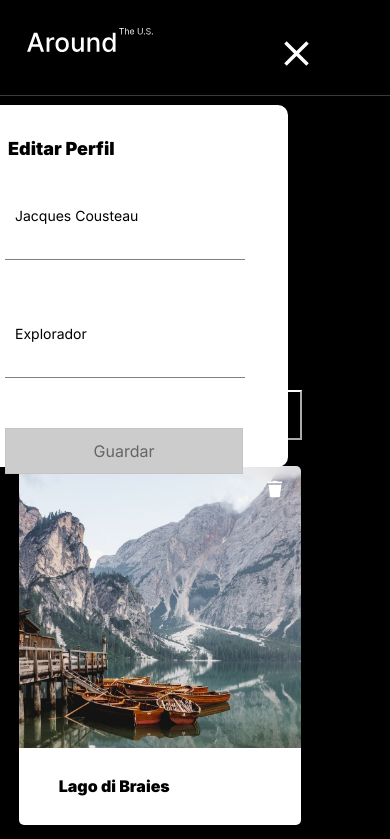
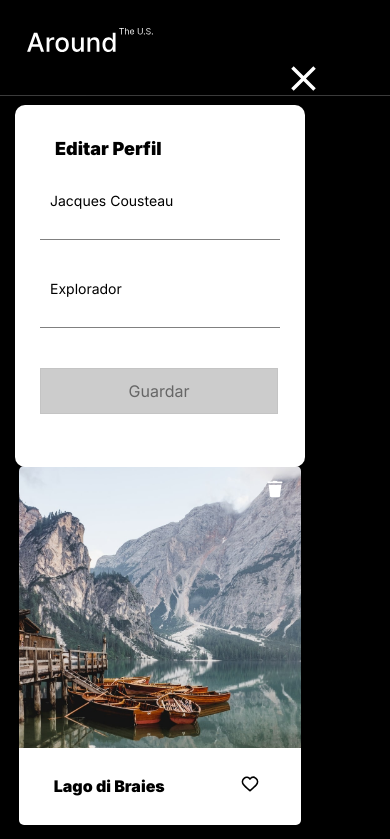
Before and after one commit to lily-lopez06/web_project_around, a website with bundled scripts: page index.html in a window 390 px wide. Both pictures are taken after a click on the button 264 px from the left and 287 px from the top of the page. Shown: the top 839 px of the page. Built offline with nearby package versions, Linux system fonts and the light colour scheme.

Commit message:
"correcion en responsividad y en boton de like"

```diff
--- a/blocks/gallery.css
+++ b/blocks/gallery.css
@@ -45,12 +45,6 @@
   margin: 0;
 }
 
-.card__like-button {
-  background: none;
-  border: none;
-  cursor: pointer;
-}
-
 .card__delete-button {
   background: none;
   border: none;
@@ -59,17 +53,31 @@
   top: 10px;
   right: 10px;
 }
+.delete-icon {
+  width: 20px;
+}
 .delete-icon:hover {
   opacity: 0.5x;
 }
 
 .heart-icon {
   width: 20px;
+  height: 20px;
+  display: inline-block;
+  background-image: url("../images/heart-empty.svg");
+  background-size: cover;
 }
 
-.delete-icon {
-  width: 20px;
+.card__like-button {
+  background: none;
+  border: none;
+  cursor: pointer;
 }
+
+.card__like-button_active {
+  background-image: url("../images/heart-filled.svg");
+}
+
 @media screen and (min-width: 584px) and (max-width: 880px) {
   .cards-container {
     height: auto;
--- a/blocks/popup.css
+++ b/blocks/popup.css
@@ -14,8 +14,8 @@
 }
 
 .popup__container {
-  width: 430px;
-  height: 330px;
+  width: 400px;
+  height: 300px;
   background-color: #fff;
   border-radius: 10px;
   position: relative;
@@ -59,7 +59,7 @@
   border: none;
   position: absolute;
   top: -40px;
-  left: 40px;
+  left: 5px;
   z-index: 10;
   cursor: pointer;
 }
@@ -68,7 +68,7 @@
   background-color: rgba(76, 74, 74, 0.753);
 }
 .popup__title {
-  margin-left: 37px;
+  margin-left: 25px;
   font-family: "inter-black";
   font-size: 24px;
 }
@@ -77,9 +77,9 @@
   display: flex;
   flex-direction: column;
   border: none;
-  margin: 24px 0 0 37px;
+  margin: 24px 0 0 25px;
   font-family: "inter-regular";
-  gap: 20px;
+  gap: 15px;
 }
 
 .popup__form input {
@@ -95,14 +95,14 @@
   width: 358px;
   height: 50px;
   background-color: black;
-  color: #c4c4c4;
   border: 1px solid #c4c4c4;
   cursor: pointer;
   margin-top: 10px;
+  color: #fff;
 }
 
 .popup__form button:hover {
-  background-color: #c4c4c4;
+  background-color: black;
   color: #fff;
 }
 
@@ -145,7 +145,7 @@ button:disabled {
     max-height: 280px;
     position: absolute;
     top: 280px;
-    left: -380px;
+    left: -230px;
   }
 }
 
@@ -153,12 +153,12 @@ button:disabled {
   .popup {
     max-width: 280px;
     position: absolute;
-    left: -432px;
+    left: -385px;
     top: 10px;
   }
 
   .popup__container {
-    width: 280px;
+    width: 250px;
     height: 322px;
   }
 
@@ -171,11 +171,11 @@ button:disabled {
   .popup__form input {
     width: 200px;
     font-size: 14px;
-    margin: 10px 30px 0 -20px;
+    margin: -5px 30px 0 -20px;
   }
 
   .popup__form input:hover {
-    color: black;
+    color: gray;
   }
 
   .popup__form button {
@@ -185,7 +185,7 @@ button:disabled {
   }
 
   .popup__form button:hover {
-    background-color: black;
+    background-color: rgb(187, 187, 187);
   }
 
   .line {
@@ -196,7 +196,8 @@ button:disabled {
   .popup__close {
     width: 26px;
     height: 26px;
-    margin: -25px 10px 10px 270px;
+    position: absolute;
+    left: -160px;
   }
 
   .popup__close-icon {
--- a/index.html
+++ b/index.html
@@ -51,7 +51,9 @@
           <img class="card__photo" alt="Imagen de la tarjeta" />
           <div class="card__footer">
             <h2 class="card__title"></h2>
-            <button class="card__like-button"></button>
+            <button class="card__like-button">
+              <span class="heart-icon"></span>
+            </button>
             <button class="card__delete-button">
               <img
                 src="./images/icons8-delete.svg"
@@ -168,7 +170,7 @@
     <script src="./scripts/UserInfo.js" type="module"></script>
     <script src="./scripts/Section.js" type="module"></script>
     <script src="./scripts/utils.js" type="module"></script>
-    <script src="./scripts/Card.js" type="module"></script>
+    <script src="./scripts/Cards.js" type="module"></script>
     <script src="./scripts/FormValidator.js" type="module"></script>
     <script src="./scripts/index.js" type="module"></script>
   </body>
--- a/scripts/card.js
+++ b/scripts/Cards.js
@@ -32,6 +32,7 @@ class Card {
     this._element
       .querySelector(".card__like-button")
       .addEventListener("click", (evt) => {
+        console.log("Botón de like clickeado");
         evt.target.classList.toggle("card__like-button_active");
       });
   }
--- a/scripts/index.js
+++ b/scripts/index.js
@@ -1,4 +1,4 @@
-import Card from "./Card.js";
+import Card from "./Cards.js";
 import { FormValidator } from "./FormValidator.js";
 import Popup from "./Popup.js";
 import PopupWithImage from "./PopupWithImage.js";
```
